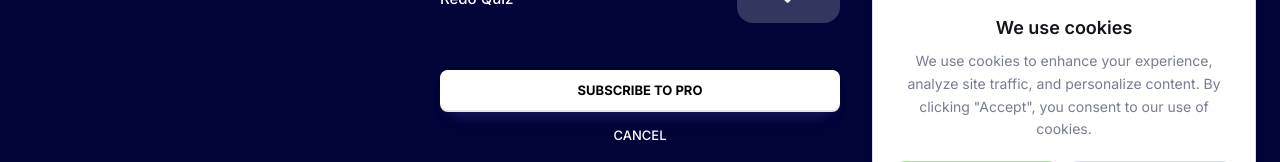
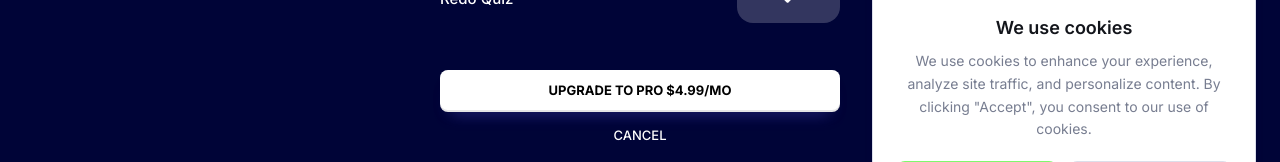
Before and after one commit to latifiss/studibudi, a Next.js app: page /pro in a window 1280 px wide. Shown: the part 512-674 px from the top of the page. Built offline with nearby package versions, Linux system fonts and the light colour scheme.

Commit message:
edited subscribe pro button

```diff
--- a/components/ui/proUpgradeCard.tsx
+++ b/components/ui/proUpgradeCard.tsx
@@ -120,10 +120,10 @@ const ProUpgradeCard = ({ onSubscribe, onCancel }: ProUpgradeCardProps) => {
           <div className='flex flex-col items-center gap-3 sm:gap-3.5 mt-6 sm:mt-11.75 w-full px-3 sm:px-0 shrink-0'>
             <BaseButton
               variant="long"
-              onClick={onSubscribe || (() => console.log('Subscribe to Pro'))}
+              onClick={onSubscribe || (() => console.log('Subscribe to Pro $4.99/month'))}
               className="w-full max-w-100 h-10 sm:h-10.5 text-[11px] sm:text-[13px]"
             >
-              Subscribe to Pro
+              Upgrade to Pro $4.99/mo
             </BaseButton>
             <button
               onClick={onCancel || (() => console.log('Cancel'))}
```
